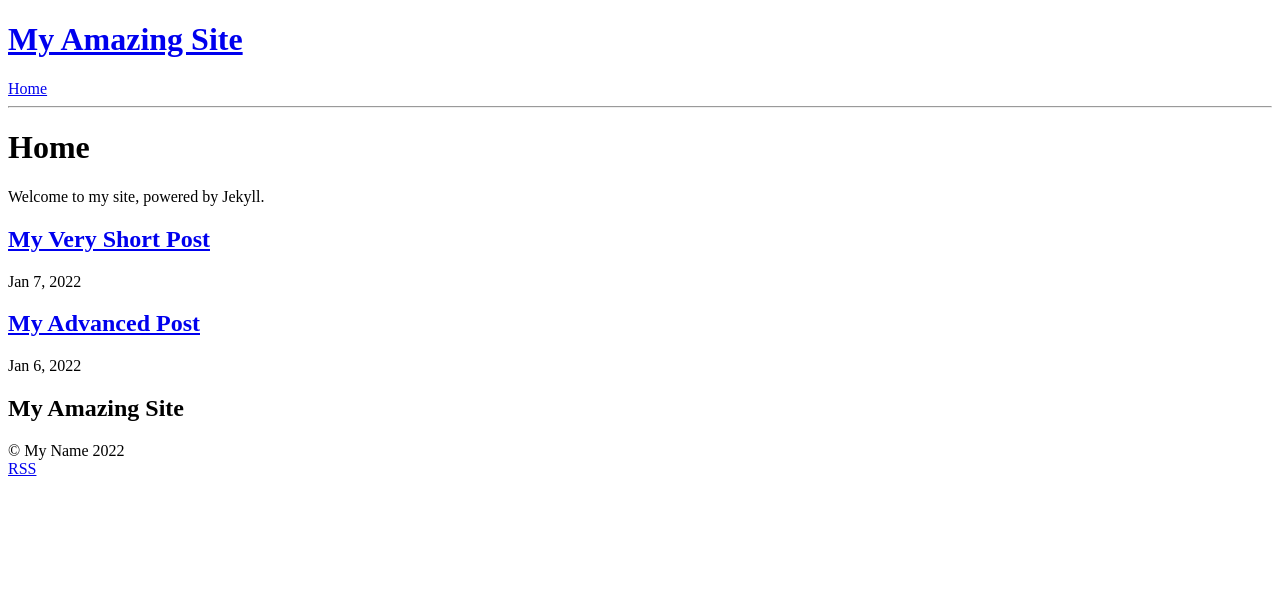
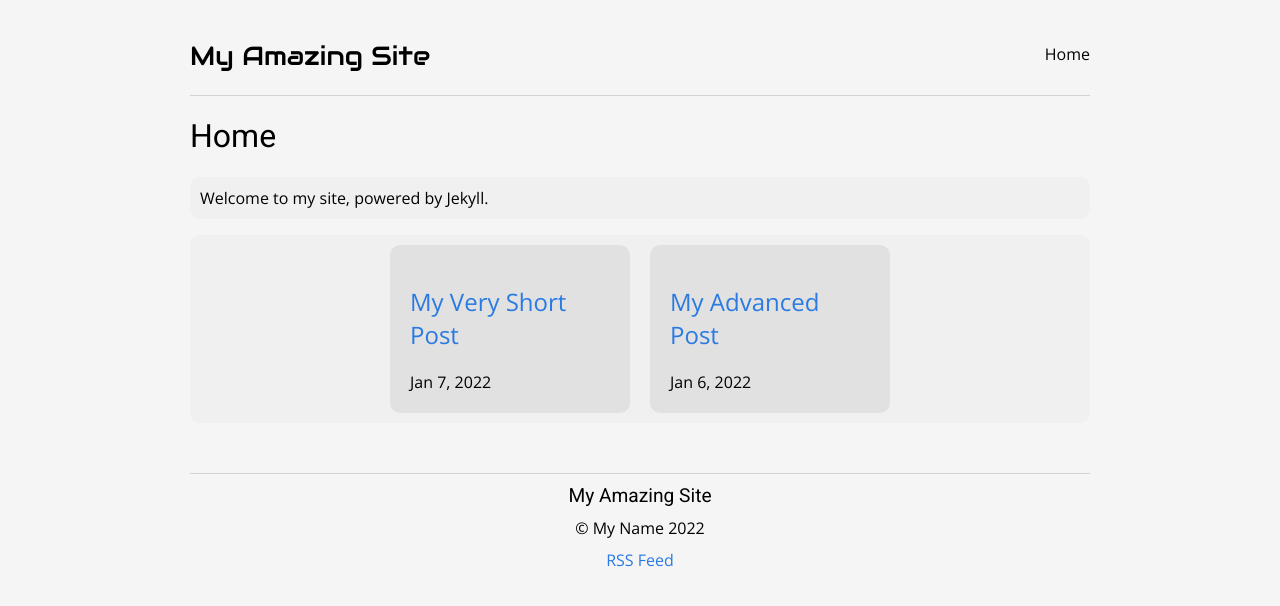
Before and after one commit to enchant97/enchantedcode-theme-new, a Jekyll site: the page built from index.md, in a window 1280 px wide. Shown: the top 606 px of the page. Built offline with Jekyll 4.4.1, drawn with Linux system fonts in a browser that asks for light colours.

Commit message:
start work on theme

```diff
--- a/_includes/footer.html
+++ b/_includes/footer.html
@@ -1,5 +1,5 @@
 <footer>
-    <h2>{{ site.title | escape }}</h2>
+    <h1>{{ site.title | escape }}</h1>
     <div>
         {%- if site.copyright -%}
         &copy; {{ site.copyright }} {{ 'now' | date: "%Y" }}
@@ -7,5 +7,5 @@
         {{ site.author | escape }}
         {%- endif -%}
     </div>
-    <a href="{{ "/feed.xml" | relative_url }}">RSS</a>
+    <a href="{{ "/feed.xml" | relative_url }}">RSS Feed</a>
 </footer>
--- a/_includes/header.html
+++ b/_includes/header.html
@@ -12,5 +12,4 @@
         {%- endfor -%}
         {%- endif -%}
     </nav>
-    <hr>
 </header>
--- a/_includes/posts.html
+++ b/_includes/posts.html
@@ -5,10 +5,7 @@
 {% endif %}
 
 {%- if posts.size > 0 -%}
-<div>
-    {%- if site.posts_title -%}
-    <h1>{{ site.posts_title }}</h1>
-    {%- endif -%}
+<div class="posts-container">
     {%- assign date_format = site.date_format | default: "%b %-d, %Y" -%}
     {%- for post in posts -%}
     <article>
--- a/_sass/enchantedcode-theme.scss
+++ b/_sass/enchantedcode-theme.scss
@@ -0,0 +1,114 @@
+// Font Families
+$main-ff: 'Open Sans', sans-serif;
+$site-name-ff: 'Audiowide', cursive;
+$title-ff: 'Roboto', sans-serif;
+$code-ff: 'Roboto Mono', monospace;
+// Font Colors
+$main-fg: black;
+// Backgrounds
+$body-bg: #f5f5f5;
+$sub-bg: #efefef;
+$sub2-bg: #dbdbdb;
+// Borders
+$border-style: 1px solid lightgray;
+$border-rad: 10px;
+
+body {
+    background-color: $body-bg;
+    max-width: 900px;
+    padding: 14px;
+    margin: auto;
+}
+
+a, div, p, ul, li {
+    font-family: $main-ff;
+}
+
+h1,h2,h3,h4,h5,h6 {
+    font-family: $title-ff;
+    font-weight: normal;
+}
+
+a {
+    color: #2a7ae2;
+    text-decoration: none;
+
+
+}
+
+a:visited {
+    color: #226ac9;
+}
+
+a:hover {
+    text-decoration: underline;
+}
+
+header {
+    display: flex;
+    align-items: center;
+    border-bottom: $border-style;
+
+    h1 {
+        margin-right: auto;
+
+        a {
+            font-family: $site-name-ff;
+            margin-bottom: 0;
+            font-size: 0.82em;
+        }
+    }
+
+    a{
+        color: $main-fg;
+    }
+
+    a:visited {
+        color: $main-fg;
+    }
+
+    nav {
+        display: flex;
+        gap: 15px;
+    }
+}
+
+.posts-container, p {
+    background-color: darken($body-bg, 2);
+    border-radius: $border-rad;
+    padding: 10px;
+}
+
+.posts-container {
+    display: flex;
+    flex-wrap: wrap;
+    gap: 20px;
+    justify-content: center;
+
+    article {
+        width: 200px;
+        padding: 20px;
+        background-color: darken($body-bg, 8);
+        border-radius: $border-rad;
+    }
+
+    article:hover {
+        transition-duration: 500ms;
+        background-color: darken($body-bg, 12);
+    }
+}
+
+footer {
+    display: flex;
+    flex-direction: column;
+    gap: 10px;
+    text-align: center;
+    margin-top: 50px;
+    padding-top: 10px;
+    border-top: $border-style;
+
+    h1 {
+        font-size: 1.2em;
+        margin: 0;
+    }
+}
```
